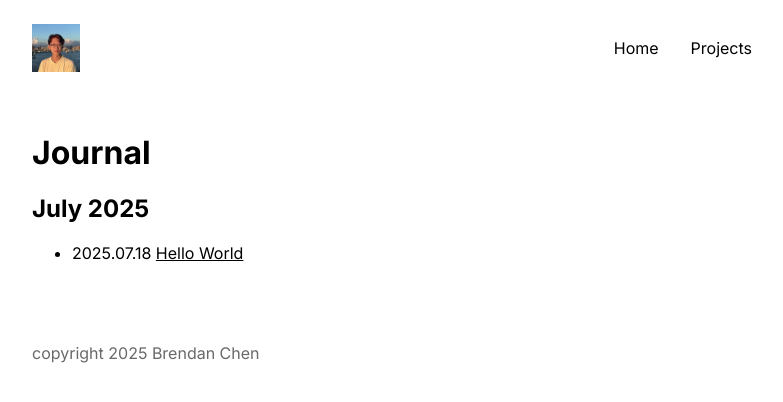
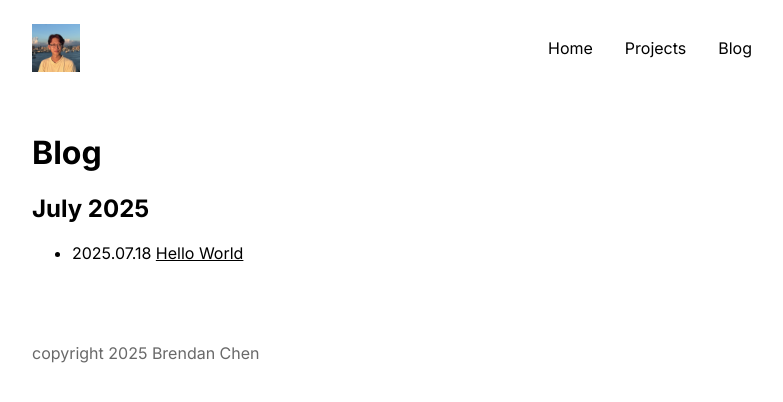
Before and after one commit to brendan-ch/brendan-ch.github.io, a Jekyll site: the page built from blog.html, in a window 1280 px wide. Shown: the top 402 px of the page, without its empty margins (248-1031 px from the left). Built offline with Jekyll 4.4.1, drawn with Linux system fonts in a browser that asks for light colours.

Commit message:
Add blog to navigation

```diff
--- a/_includes/navigation.html
+++ b/_includes/navigation.html
@@ -16,5 +16,8 @@
         <li class="nav-item">
             <a href="/projects" class="nav-link">Projects</a>
         </li>
+        <li class="nav-item">
+            <a href="/blog" class="nav-link">Blog</a>
+        </li>
     </ul>
 </nav>
--- a/blog.html
+++ b/blog.html
@@ -3,7 +3,7 @@ title: "Journal"
 layout: default
 ---
 
-<h1>Journal</h1>
+<h1>Blog</h1>
 
 {% assign posts_by_month = site.posts | group_by_exp: "post", "post.date | date: '%B %Y'" %}
 {% for month in posts_by_month %}
```
